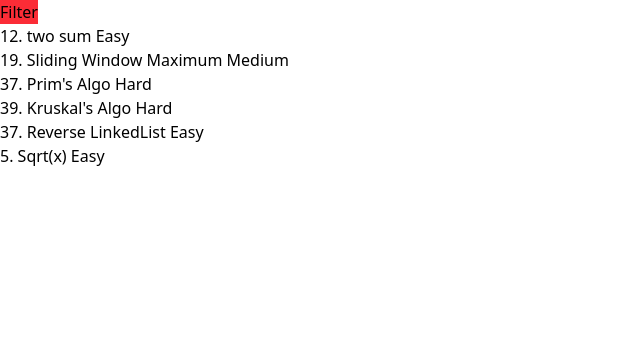
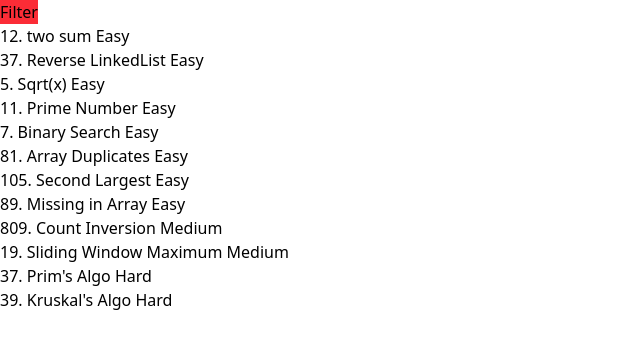
Before and after one commit to sangram-jr/Tailwind-Basics, a React (Vite) app in the folder leetcode-ui/: page / in a window 1280 px wide. Shown: the top 348 px of the page, without its empty margins (0-640 px from the left). Built offline with nearby package versions, Linux system fonts and the light colour scheme.

Commit message:
add some quistions in array

```diff
--- a/leetcode-ui/src/components/Page.jsx
+++ b/leetcode-ui/src/components/Page.jsx
@@ -13,21 +13,6 @@
         },
         {
             id:2,
-            quistion:"19. Sliding Window Maximum",
-            dificulty:"Medium"
-        },
-        {
-            id:3,
-            quistion:"37. Prim's Algo",
-            dificulty:"Hard"
-        },
-        {
-            id:4,
-            quistion:"39. Kruskal's Algo",
-            dificulty:"Hard"
-        },
-        {
-            id:5,
             quistion:"37. Reverse LinkedList",
             dificulty:"Easy"
         },
@@ -35,6 +20,51 @@
             id:3,
             quistion:"5. Sqrt(x)",
             dificulty:"Easy"
+        },
+        {
+            id:4,
+            quistion:"11. Prime Number",
+            dificulty:"Easy"
+        },
+        {
+            id:5,
+            quistion:"7. Binary Search ",
+            dificulty:"Easy"
+        },
+        {
+            id:6,
+            quistion:"81. Array Duplicates",
+            dificulty:"Easy"
+        },
+        {
+            id:7,
+            quistion:"105. Second Largest",
+            dificulty:"Easy"
+        },
+        {
+            id:8,
+            quistion:"89. Missing in Array",
+            dificulty:"Easy"
+        },
+        {
+            id:9,
+            quistion:"809. Count Inversion",
+            dificulty:"Medium"
+        },
+        {
+            id:10,
+            quistion:"19. Sliding Window Maximum",
+            dificulty:"Medium"
+        },
+        {
+            id:11,
+            quistion:"37. Prim's Algo",
+            dificulty:"Hard"
+        },
+        {
+            id:12,
+            quistion:"39. Kruskal's Algo",
+            dificulty:"Hard"
         }
     ]);
 
```
